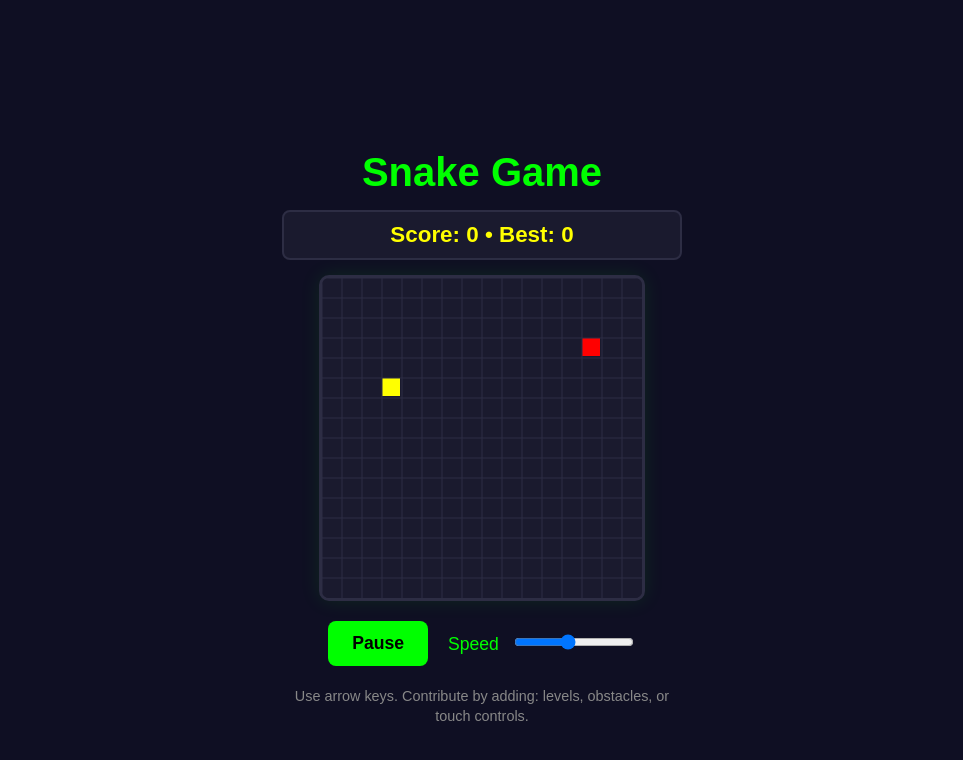
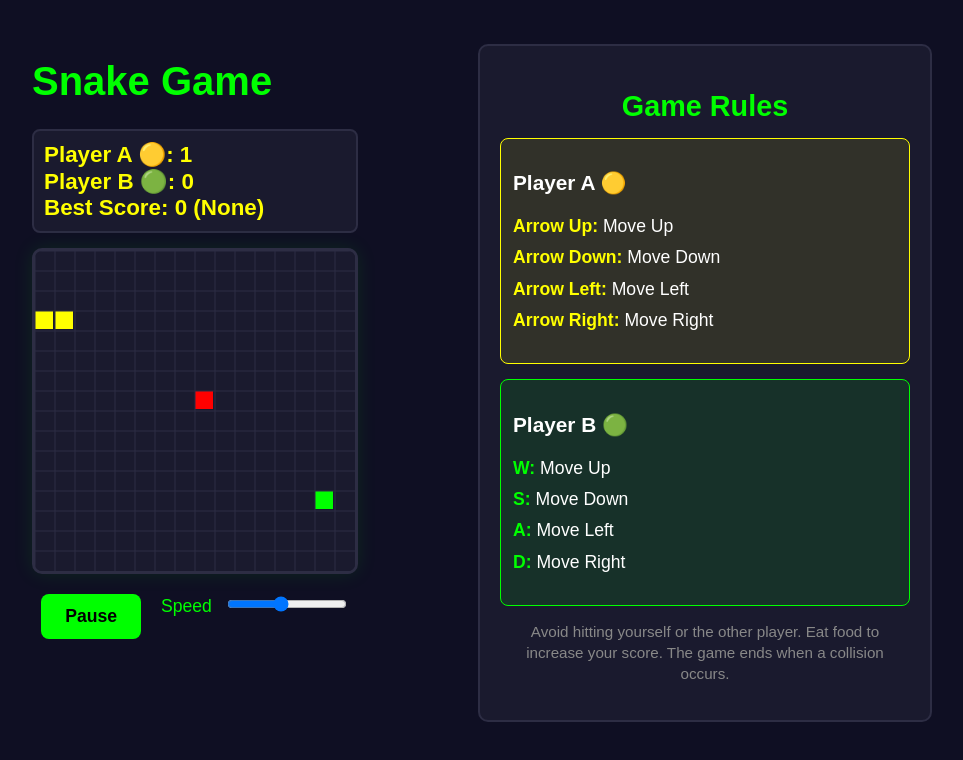
Before and after one commit to commitra/vanilla-verse, a website with bundled scripts: page projects/snake/index.html in a window 1280 px wide. Both pictures are taken after a click on the button "Start". Shown: the whole page, without its empty margins (158-1121 px from the left). Built offline with nearby package versions, Linux system fonts and the light colour scheme.

Commit message:
added multiplayer mode

```diff
--- a/projects/snake/index.html
+++ b/projects/snake/index.html
@@ -1,19 +1,61 @@
 <!doctype html>
 <html lang="en">
+
 <head>
     <meta charset="utf-8">
     <meta name="viewport" content="width=device-width,initial-scale=1">
     <title>Snake Game</title>
     <link rel="stylesheet" href="./styles.css">
 </head>
+
 <body>
     <main>
-        <h1>Snake Game</h1>
-        <div id="scoreboard">Score: 0 • Best: 0</div>
-        <canvas id="board" width="320" height="320" aria-label="Snake game board" role="img"></canvas>
-        <div class="controls"><button id="startBtn">Start</button><label>Speed <input id="speed" type="range" min="1" max="10" value="5"></label></div>
-        <p class="notes">Use arrow keys. Contribute by adding: levels, obstacles, or touch controls.</p>
-    </main>
+    <h1>Snake Game</h1>
+
+    <div class="game-container">
+
+        <div class="game-left">
+            <div id="scoreboard">
+                <div>Player A 🟡: <span id="scoreA">0</span></div>
+                <div>Player B 🟢: <span id="scoreB">0</span></div>
+                <div>Best Score: <span id="bestScore">0</span> (<span id="bestPlayer">None</span>)</div>
+            </div>
+
+            <canvas id="board" width="320" height="320" aria-label="Snake game board" role="img"></canvas>
+
+            <div class="controls">
+                <button id="startBtn">Start</button>
+                <label>Speed <input id="speed" type="range" min="1" max="10" value="5"></label>
+            </div>
+        </div>
+
+
+        <section class="rules game-right" style="margin-top: -70px;">
+            <h2>Game Rules</h2>
+            <div class="player-rule playerA">
+                <h3>Player A 🟡</h3>
+                <ul>
+                    <li><strong>Arrow Up:</strong> Move Up</li>
+                    <li><strong>Arrow Down:</strong> Move Down</li>
+                    <li><strong>Arrow Left:</strong> Move Left</li>
+                    <li><strong>Arrow Right:</strong> Move Right</li>
+                </ul>
+            </div>
+            <div class="player-rule playerB">
+                <h3>Player B 🟢</h3>
+                <ul>
+                    <li><strong>W:</strong> Move Up</li>
+                    <li><strong>S:</strong> Move Down</li>
+                    <li><strong>A:</strong> Move Left</li>
+                    <li><strong>D:</strong> Move Right</li>
+                </ul>
+            </div>
+            <p class="notes">Avoid hitting yourself or the other player. Eat food to increase your score. The game ends when a collision occurs.</p>
+        </section>
+    </div>
+</main>
+
     <script type="module" src="./main.js"></script>
 </body>
+
 </html>
--- a/projects/snake/main.js
+++ b/projects/snake/main.js
@@ -1,24 +1,36 @@
+import { ScoreManager } from "./score.js";
+
 const canvas = document.getElementById('board');
 const ctx = canvas.getContext('2d');
 const size = 20;
-let snake, dir, food, timer, score, bestScore;
+
+// ------------------ INITIALIZE SNAKES ------------------ //
+let snakeA = [{ x: 3, y: 3 }];
+let dirA = { x: 1, y: 0 };
+
+let snakeB = [{ x: 12, y: 12 }];
+let dirB = { x: -1, y: 0 };
+
+let food = spawnFood();
+let timer;
 let gameRunning = false;
 let gamePaused = false;
 
-// Initialize best score
-bestScore = Number(localStorage.getItem('snakeBestScore')) || 0;
+// ------------------ GAME LOGIC ------------------ //
 
 function reset() {
-    snake = [{ x: 5, y: 5 }];
-    dir = { x: 1, y: 0 };
+    snakeA = [{ x: 3, y: 3 }];
+    snakeB = [{ x: 12, y: 12 }];
+    dirA = { x: 1, y: 0 };
+    dirB = { x: -1, y: 0 };
     food = spawnFood();
-    score = 0;
+    ScoreManager.reset();
     gameRunning = true;
     gamePaused = false;
-    updateScoreboard();
     updateButtonText();
     draw();
 }
+
 function spawnFood() {
     return {
         x: Math.floor(Math.random() * (canvas.width / size)),
@@ -26,205 +38,193 @@ function spawnFood() {
     };
 }
 
-function updateScoreboard() {
-    const scoreboard = document.getElementById('scoreboard');
-    if (scoreboard) {
-        scoreboard.textContent = `Score: ${score} • Best: ${bestScore}`;
+function tick() {
+    if (!gameRunning || gamePaused) return;
+
+    moveSnake(snakeA, dirA, "A");
+    moveSnake(snakeB, dirB, "B");
+
+    if (checkCollision(snakeA) || checkCollision(snakeB) || checkSnakeCollision(snakeA, snakeB)) {
+        let { scoreA, scoreB } = ScoreManager.getScores();
+        let winner = scoreA > scoreB ? "Player A" : scoreB > scoreA ? "Player B" : "Draw";
+        gameOver(winner);
+        return;
     }
+
+    draw();
+}
+
+function moveSnake(snake, dir, player) {
+    const head = { x: snake[0].x + dir.x, y: snake[0].y + dir.y };
+
+    head.x = (head.x + canvas.width / size) % (canvas.width / size);
+    head.y = (head.y + canvas.height / size) % (canvas.height / size);
+
+    snake.unshift(head);
+
+    if (head.x === food.x && head.y === food.y) {
+        food = spawnFood();
+        ScoreManager.addScore(player);
+    } else {
+        snake.pop();
+    }
+}
+
+function checkCollision(snake) {
+    const [head, ...body] = snake;
+    return body.some(seg => seg.x === head.x && seg.y === head.y);
+}
+
+function checkSnakeCollision(snakeA, snakeB) {
+    const headA = snakeA[0], headB = snakeB[0];
+    const aHitsB = snakeB.some(seg => seg.x === headA.x && seg.y === headA.y);
+    const bHitsA = snakeA.some(seg => seg.x === headB.x && seg.y === headB.y);
+    const headOn = headA.x === headB.x && headA.y === headB.y;
+    return aHitsB || bHitsA || headOn;
+}
+
+// ------------------ DRAWING ------------------ //
+
+function draw() {
+    if (!snakeA || !snakeB) return;
+
+    ctx.fillStyle = '#1a1a2e';
+    ctx.fillRect(0, 0, canvas.width, canvas.height);
+
+    // Player A snake
+    ctx.fillStyle = '#ffff00';
+    snakeA.forEach(seg => ctx.fillRect(seg.x * size, seg.y * size, size - 2, size - 2));
+
+    // Player B snake
+    ctx.fillStyle = '#00ff00';
+    snakeB.forEach(seg => ctx.fillRect(seg.x * size, seg.y * size, size - 2, size - 2));
+
+    // Food
+    ctx.fillStyle = '#ff0000';
+    ctx.fillRect(food.x * size, food.y * size, size - 2, size - 2);
+
+    // Grid
+    ctx.strokeStyle = '#2d2d44';
+    ctx.lineWidth = 1;
+    for (let x = 0; x < canvas.width; x += size) {
+        ctx.beginPath(); ctx.moveTo(x, 0); ctx.lineTo(x, canvas.height); ctx.stroke();
+    }
+    for (let y = 0; y < canvas.height; y += size) {
+        ctx.beginPath(); ctx.moveTo(0, y); ctx.lineTo(canvas.width, y); ctx.stroke();
+    }
+
+    // Pause overlay
+    if (gamePaused) {
+        ctx.fillStyle = 'rgba(0,0,0,0.7)';
+        ctx.fillRect(0, 0, canvas.width, canvas.height);
+        ctx.fillStyle = '#ffff00';
+        ctx.font = '24px Arial';
+        ctx.textAlign = 'center';
+        ctx.fillText('PAUSED', canvas.width / 2, canvas.height / 2);
+    }
+}
+
+// ------------------ GAME CONTROLS ------------------ //
+
+function startGame() {
+    reset();
+    const speed = Number(document.getElementById('speed').value);
+    timer = setInterval(tick, 300 - speed * 20);
+}
+
+function togglePause() {
+    if (!gameRunning) return;
+    gamePaused = !gamePaused;
+    updateButtonText();
+    if (!gamePaused) {
+        const speed = Number(document.getElementById('speed').value);
+        clearInterval(timer);
+        timer = setInterval(tick, 300 - speed * 20);
+    }
+}
+
+function stop() { clearInterval(timer); }
+
+function handleButtonClick() {
+    if (!gameRunning) startGame();
+    else togglePause();
 }
 
 function updateButtonText() {
     const startBtn = document.getElementById('startBtn');
-    if (!gameRunning) {
-        startBtn.textContent = 'Start';
-    } else if (gamePaused) {
-        startBtn.textContent = 'Resume';
-    } else {
-        startBtn.textContent = 'Pause';
-    }
+    startBtn.textContent = !gameRunning ? 'Start' : gamePaused ? 'Resume' : 'Pause';
 }
 
-function gameOver() {
+// ------------------ INPUT ------------------ //
+
+document.addEventListener('keydown', (e) => {
+    const key = e.key;
+
+    if (key === ' ' || key === 'p') {
+        if (gameRunning) togglePause();
+        e.preventDefault();
+        return;
+    }
+
+    if (gameRunning && !gamePaused) {
+        // Player A - arrows
+        if (key === 'ArrowUp' && dirA.y !== 1) dirA = { x: 0, y: -1 };
+        else if (key === 'ArrowDown' && dirA.y !== -1) dirA = { x: 0, y: 1 };
+        else if (key === 'ArrowLeft' && dirA.x !== 1) dirA = { x: -1, y: 0 };
+        else if (key === 'ArrowRight' && dirA.x !== -1) dirA = { x: 1, y: 0 };
+
+        // Player B - WASD
+        else if (key === 'w' && dirB.y !== 1) dirB = { x: 0, y: -1 };
+        else if (key === 's' && dirB.y !== -1) dirB = { x: 0, y: 1 };
+        else if (key === 'a' && dirB.x !== 1) dirB = { x: -1, y: 0 };
+        else if (key === 'd' && dirB.x !== -1) dirB = { x: 1, y: 0 };
+    }
+});
+
+// ------------------ EVENT LISTENERS ------------------ //
+
+document.getElementById('startBtn').addEventListener('click', handleButtonClick);
+document.getElementById('speed').addEventListener('input', function () {
+    if (gameRunning && !gamePaused) {
+        stop();
+        timer = setInterval(tick, 300 - Number(this.value) * 20);
+    }
+});
+
+// ------------------ GAME OVER ------------------ //
+
+function gameOver(winner) {
     stop();
     gameRunning = false;
     gamePaused = false;
     updateButtonText();
 
-    // Show game over message on canvas
-    ctx.fillStyle = 'rgba(0, 0, 0, 0.7)';
+    const { scoreA, scoreB } = ScoreManager.getScores();
+    const finalScore = Math.max(scoreA, scoreB);
+
+    if (winner !== "Draw") {
+        ScoreManager.gameOver(winner, finalScore);
+    }
+
+    draw(); // redraw final state on canvas
+
+    // Optional: show message on canvas
+    ctx.fillStyle = 'rgba(0,0,0,0.7)';
     ctx.fillRect(0, 0, canvas.width, canvas.height);
-
     ctx.fillStyle = '#ff0000';
     ctx.font = '24px Arial';
     ctx.textAlign = 'center';
     ctx.fillText('GAME OVER', canvas.width / 2, canvas.height / 2 - 20);
-
-    ctx.fillStyle = '#ffffff';
+    ctx.fillStyle = '#ffff00';
     ctx.font = '16px Arial';
-    ctx.fillText(`Final Score: ${score}`, canvas.width / 2, canvas.height / 2 + 10);
-    ctx.fillText(`Best Score: ${bestScore}`, canvas.width / 2, canvas.height / 2 + 30);
-    ctx.fillText('Click Start to play again', canvas.width / 2, canvas.height / 2 + 60);
+    ctx.fillText(`Winner: ${winner}`, canvas.width / 2, canvas.height / 2 + 10);
+    ctx.fillText(`A: ${scoreA} • B: ${scoreB}`, canvas.width / 2, canvas.height / 2 + 30);
+    ctx.fillText(`Highest Score: ${ScoreManager.getScores().bestPlayer} (${ScoreManager.getScores().bestScore})`, canvas.width / 2, canvas.height / 2 + 50);
+    ctx.fillText('Click Start to play again', canvas.width / 2, canvas.height / 2 + 80);
 }
 
-function tick() {
-    if (!gameRunning || gamePaused) return;
+// ------------------ INIT ------------------ //
 
-    const head = { x: snake[0].x + dir.x, y: snake[0].y + dir.y };
-
-    // Wrap around edges
-    head.x = (head.x + canvas.width / size) % (canvas.width / size);
-    head.y = (head.y + canvas.height / size) % (canvas.height / size);
-
-    // Collision detection - game ends if snake hits itself
-    if (snake.some(segment => segment.x === head.x && segment.y === head.y)) {
-        gameOver();
-        return;
-    }
-
-
-    snake.unshift(head);
-
-    // Check if food eaten
-    if (head.x === food.x && head.y === food.y) {
-        food = spawnFood();
-        score += 10;
-
-        // Update best score
-        if (score > bestScore) {
-            bestScore = score;
-            localStorage.setItem('snakeBestScore', bestScore);
-        }
-        updateScoreboard();
-    } else {
-        snake.pop();
-    }
-
-    draw();
-}
-
-function draw() {
-    // Clear canvas
-    ctx.fillStyle = '#1a1a2e';
-    ctx.fillRect(0, 0, canvas.width, canvas.height);
-
-    // Draw snake
-    ctx.fillStyle = '#ffff00';
-    for (const segment of snake) {
-        ctx.fillRect(segment.x * size, segment.y * size, size - 2, size - 2);
-    }
-
-    // Draw food
-    ctx.fillStyle = '#ff0000';
-    ctx.fillRect(food.x * size, food.y * size, size - 2, size - 2);
-
-    // Draw grid
-    ctx.strokeStyle = '#2d2d44';
-    ctx.lineWidth = 1;
-    for (let x = 0; x < canvas.width; x += size) {
-        ctx.beginPath();
-        ctx.moveTo(x, 0);
-        ctx.lineTo(x, canvas.height);
-        ctx.stroke();
-    }
-    for (let y = 0; y < canvas.height; y += size) {
-        ctx.beginPath();
-        ctx.moveTo(0, y);
-        ctx.lineTo(canvas.width, y);
-        ctx.stroke();
-    }
-
-    // Show pause message if game is paused
-    if (gamePaused && gameRunning) {
-        ctx.fillStyle = 'rgba(0, 0, 0, 0.7)';
-        ctx.fillRect(0, 0, canvas.width, canvas.height);
-
-        ctx.fillStyle = '#ffff00';
-        ctx.font = '24px Arial';
-        ctx.textAlign = 'center';
-        ctx.fillText('PAUSED', canvas.width / 2, canvas.height / 2);
-
-        ctx.fillStyle = '#ffffff';
-        ctx.font = '16px Arial';
-        ctx.fillText('Click Resume to continue', canvas.width / 2, canvas.height / 2 + 30);
-    }
-}
-
-function startGame() {
-    reset();
-    const speed = Number(document.getElementById('speed').value);
-    const ms = 300 - speed * 20;
-    timer = setInterval(tick, ms);
-}
-
-function togglePause() {
-    if (!gameRunning) return;
-
-    gamePaused = !gamePaused;
-    updateButtonText();
-    draw(); // Redraw to show/hide pause message
-
-    if (!gamePaused) {
-        // If resuming, make sure timer is running
-        const speed = Number(document.getElementById('speed').value);
-        const ms = 300 - speed * 20;
-        clearInterval(timer);
-        timer = setInterval(tick, ms);
-    }
-}
-
-function stop() {
-    clearInterval(timer);
-}
-
-function handleButtonClick() {
-    if (!gameRunning) {
-        // Start new game
-        startGame();
-    } else {
-        // Toggle pause/resume
-        togglePause();
-    }
-}
-
-// Keyboard controls
-document.addEventListener('keydown', (e) => {
-    const key = e.key;
-
-    if (key === ' ' || key === 'p') {
-        // Space or P to pause/resume (only if game is running)
-        if (gameRunning) {
-            togglePause();
-        }
-        e.preventDefault(); // Prevent spacebar from scrolling page
-    } else if (gameRunning && !gamePaused) {
-        // Arrow keys only work when game is running and not paused
-        if (key === 'ArrowUp' && dir.y !== 1) dir = { x: 0, y: -1 };
-        else if (key === 'ArrowDown' && dir.y !== -1) dir = { x: 0, y: 1 };
-        else if (key === 'ArrowLeft' && dir.x !== 1) dir = { x: -1, y: 0 };
-        else if (key === 'ArrowRight' && dir.x !== -1) dir = { x: 1, y: 0 };
-    }
+window.addEventListener('load', () => {
+    draw(); // safe because snakes are now initialized
 });
-
-document.getElementById('startBtn').addEventListener('click', handleButtonClick);
-
-// Speed control
-document.getElementById('speed').addEventListener('input', function() {
-    if (gameRunning && !gamePaused) {
-        // Restart timer with new speed only if game is running and not paused
-        stop();
-        const speed = Number(this.value);
-        const ms = 300 - speed * 20;
-        timer = setInterval(tick, ms);
-    }
-});
-
-// Initialize game on load (but don't start automatically)
-window.addEventListener('load', function() {
-    updateScoreboard();
-    updateButtonText();
-    // Draw initial state but don't start game
-    snake = [{ x: 5, y: 5 }];
-    dir = { x: 1, y: 0 };
-    food = spawnFood();
-    draw();
-});
--- a/projects/snake/score.js
+++ b/projects/snake/score.js
@@ -1,63 +1,60 @@
 // score.js
-// Handles score display + best score persistence (localStorage)
+export const ScoreManager = (function () {
+    const STORAGE_KEY_SCORE = "snake_highest_score";
+    const STORAGE_KEY_PLAYER = "snake_highest_player";
 
-export const ScoreManager = (function () {
-    const STORAGE_KEY = "snake_best_score_v1";
-    let score = 0;
-    let best = 0;
-    let el;
+    let scoreA = 0, scoreB = 0;
+    let bestScore = 0, bestPlayer = "None";
+
+    const scoreAEl = document.getElementById("scoreA");
+    const scoreBEl = document.getElementById("scoreB");
+    const bestScoreEl = document.getElementById("bestScore");
+    const bestPlayerEl = document.getElementById("bestPlayer");
 
     function loadBest() {
-        try {
-            const val = localStorage.getItem(STORAGE_KEY);
-            best = val ? parseInt(val, 10) || 0 : 0;
-        } catch {
-            best = 0;
-        }
+        bestScore = parseInt(localStorage.getItem(STORAGE_KEY_SCORE)) || 0;
+        bestPlayer = localStorage.getItem(STORAGE_KEY_PLAYER) || "None";
+        updateDisplay();
     }
 
     function saveBest() {
-        try {
-            localStorage.setItem(STORAGE_KEY, String(best));
-        } catch { }
-    }
-
-    function createUI() {
-        el = document.createElement("div");
-        el.id = "scoreBoard";
-        el.setAttribute("aria-live", "polite");
-        el.setAttribute("role", "status");
-        el.textContent = `Score: ${score} • Best: ${best}`;
-        document.querySelector("main").insertBefore(el, document.getElementById("board"));
+        localStorage.setItem(STORAGE_KEY_SCORE, bestScore);
+        localStorage.setItem(STORAGE_KEY_PLAYER, bestPlayer);
     }
 
     function updateDisplay() {
-        if (el) el.textContent = `Score: ${score} • Best: ${best}`;
+        scoreAEl.textContent = scoreA;
+        scoreBEl.textContent = scoreB;
+        bestScoreEl.textContent = bestScore;
+        bestPlayerEl.textContent = bestPlayer;
     }
 
     function reset() {
-        score = 0;
+        scoreA = 0;
+        scoreB = 0;
         updateDisplay();
     }
 
-    function increment() {
-        score += 1;
+    function addScore(player) {
+        if (player === "A") scoreA += 1;
+        else if (player === "B") scoreB += 1;
         updateDisplay();
     }
 
-    function gameOver() {
-        if (score > best) {
-            best = score;
+    function gameOver(winner, finalScore) {
+        if (winner !== "Draw" && finalScore > bestScore) {
+            bestScore = finalScore;
+            bestPlayer = winner;
             saveBest();
         }
         updateDisplay();
     }
 
-    document.addEventListener("DOMContentLoaded", () => {
-        loadBest();
-        createUI();
-        updateDisplay();
-    });
+    function getScores() {
+        return { scoreA, scoreB, bestScore, bestPlayer };
+    }
 
-    return { reset, increment, gameOver };
+    document.addEventListener("DOMContentLoaded", loadBest);
+
+    return { reset, addScore, gameOver, getScores };
 })();
--- a/projects/snake/styles.css
+++ b/projects/snake/styles.css
@@ -1,3 +1,4 @@
+/* BODY & MAIN */
 body {
     font-family: 'Arial', sans-serif;
     background: #0f0f23;
@@ -6,13 +7,21 @@ body {
     padding: 2rem;
     display: flex;
     justify-content: center;
-    align-items: center;
+    align-items: flex-start;
     min-height: 100vh;
 }
 
-main {
+.game-container {
+    display: flex;
+    gap: 120px;
+    max-width: 900px;
+    width: 100%;
+}
+
+
+.game-area {
+    flex: 1;
     text-align: center;
-    max-width: 400px;
 }
 
 h1 {
@@ -45,7 +54,6 @@ canvas {
     margin: 20px 0;
     display: flex;
     justify-content: center;
-    align-items: center;
     gap: 20px;
 }
 
@@ -76,25 +84,87 @@ input[type="range"] {
     margin-left: 10px;
 }
 
-.notes {
-    color: #888;
-    font-size: 0.9rem;
-    margin-top: 20px;
-    line-height: 1.4;
-}
-    color: #a6adbb;
-    font-size: .9rem
+
+.rules {
+    flex: 1;
+    background: #1a1a2e;
+    padding: 20px;
+    border-radius: 10px;
+    border: 2px solid #2d2d44;
+    margin-top: 0;
 }
 
-#scoreBoard {
-    background: rgba(255, 255, 255, 0.05);
-    border: 1px solid #2a2a35;
-    color: #39ff14;
+
+@media (max-width: 768px) {
+    .game-container {
+        flex-direction: column;
+        gap: 60px;
+        align-items: center;
+    }
+
+    .rules {
+        width: 100%;
+        margin-top: 0;
+    }
+
+    canvas {
+        width: 90%;
+        height: auto;
+    }
+}
+
+
+.rules h2 {
+    color: #00ff00;
+    font-size: 1.8rem;
+    margin-bottom: 15px;
     text-align: center;
-    font-size: 1.2rem;
-    font-weight: 700;
-    margin-bottom: 0.5rem;
-    padding: 0.5rem 1rem;
-    border-radius: 0.5rem;
-    text-shadow: 0 0 5px #00ff88;
 }
+
+.player-rule {
+    margin: 15px 0;
+    padding: 12px;
+    border-radius: 8px;
+}
+
+.playerA {
+    background: rgba(255, 255, 0, 0.1);
+    border: 1px solid #ffff00;
+}
+
+.playerB {
+    background: rgba(0, 255, 0, 0.1);
+    border: 1px solid #00ff00;
+}
+
+.player-rule h3 {
+    margin-bottom: 8px;
+    font-size: 1.3rem;
+}
+
+.player-rule ul {
+    list-style: none;
+    padding-left: 0;
+    font-size: 1.1rem;
+    line-height: 1.5;
+}
+
+.player-rule ul li {
+    margin-bottom: 5px;
+}
+
+.player-rule ul li strong {
+    color: #ffff00;
+}
+
+.playerB ul li strong {
+    color: #00ff00;
+}
+
+.rules .notes {
+    margin-top: 12px;
+    font-size: 0.95rem;
+    color: #888;
+    line-height: 1.4;
+    text-align: center;
+}
```
